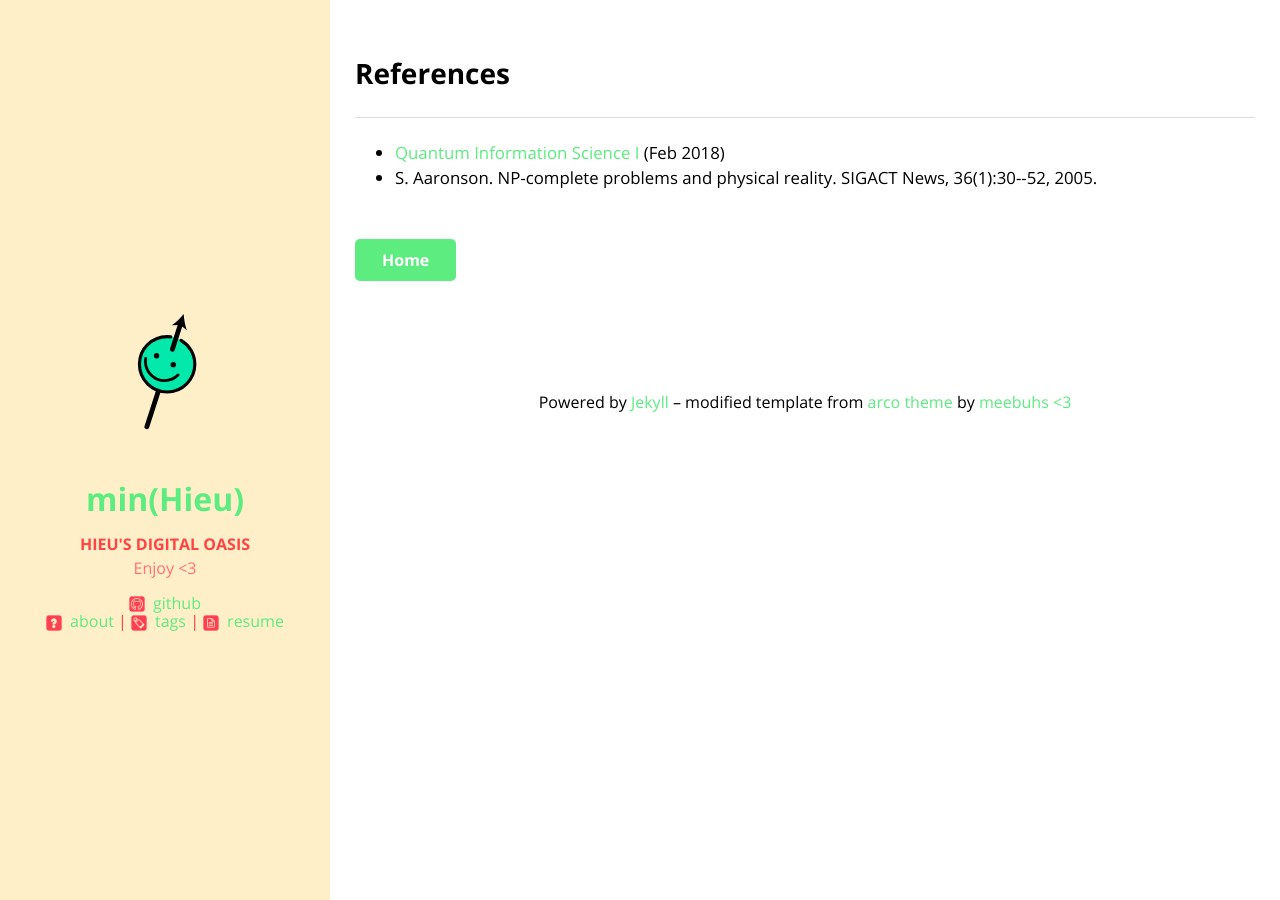
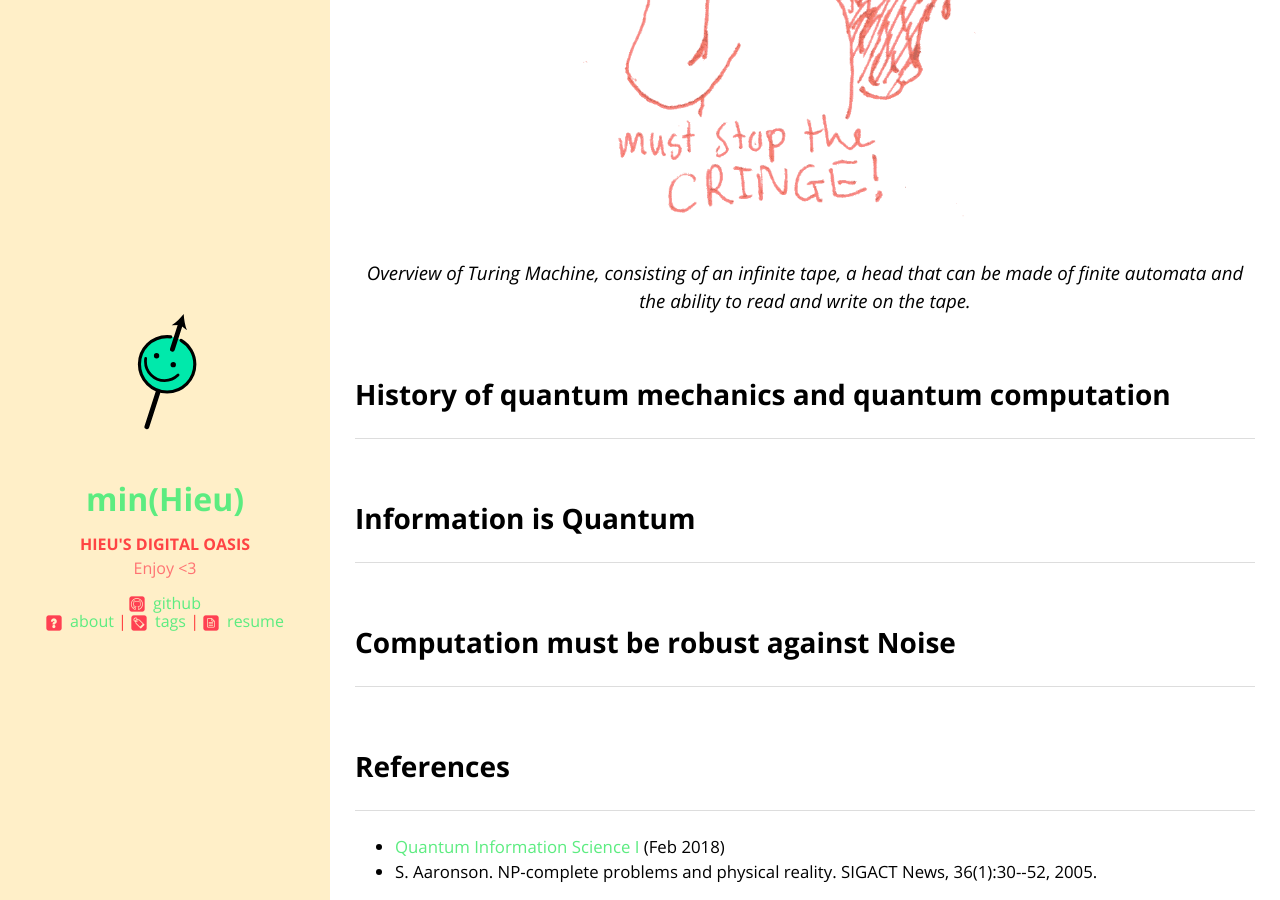
Before and after one commit to min-hieu/min-hieu.github.io, a Jekyll site: the page built from _posts/2021-02-13-qicnote01.html, in a window 1280 px wide and 900 px high, scrolled down 2256 px. Built offline with Jekyll 4.4.1, drawn with Linux system fonts in a browser that asks for light colours; formulas are drawn with MathJax 3; a script that is not in the unit is left out.

Commit message:
Update 2021-02-13-qicnote01.html

```diff
--- a/_posts/2021-02-13-qicnote01.html
+++ b/_posts/2021-02-13-qicnote01.html
@@ -45,7 +45,11 @@ with the decision problems and he noticed that some model of computation are uni
 However, there is one more model which was mainly used for Quantum Computing that I didn't mention, the curcuit model. Actually, the cucuit model was consider as
     <i>"super universal"</i>, meaning not only it can sufficiently simulate Turing Machien, it could also do computation that would be considered to be impossible
 for a Turing Machine.</p>
-
+<div class="clickable-image"><a href="/assets/images/cringe.png" style="max-height: 30vh;" >
+    <img src="/assets/images/cringe.png" alt-text="cringe comic" data-echo="/assets/images/cringe.png" />
+</a></div>
+<p style="text-align: center;"><i>Overview of Turing Machine, consisting of an infinite tape, a head that can be made of finite automata and the ability to read and
+    write on the tape.</i></p>
 
 <h2 id="#history-of-quantum-mechanics-and-quantum-computations">History of quantum mechanics and quantum computation</h2>
 
```
